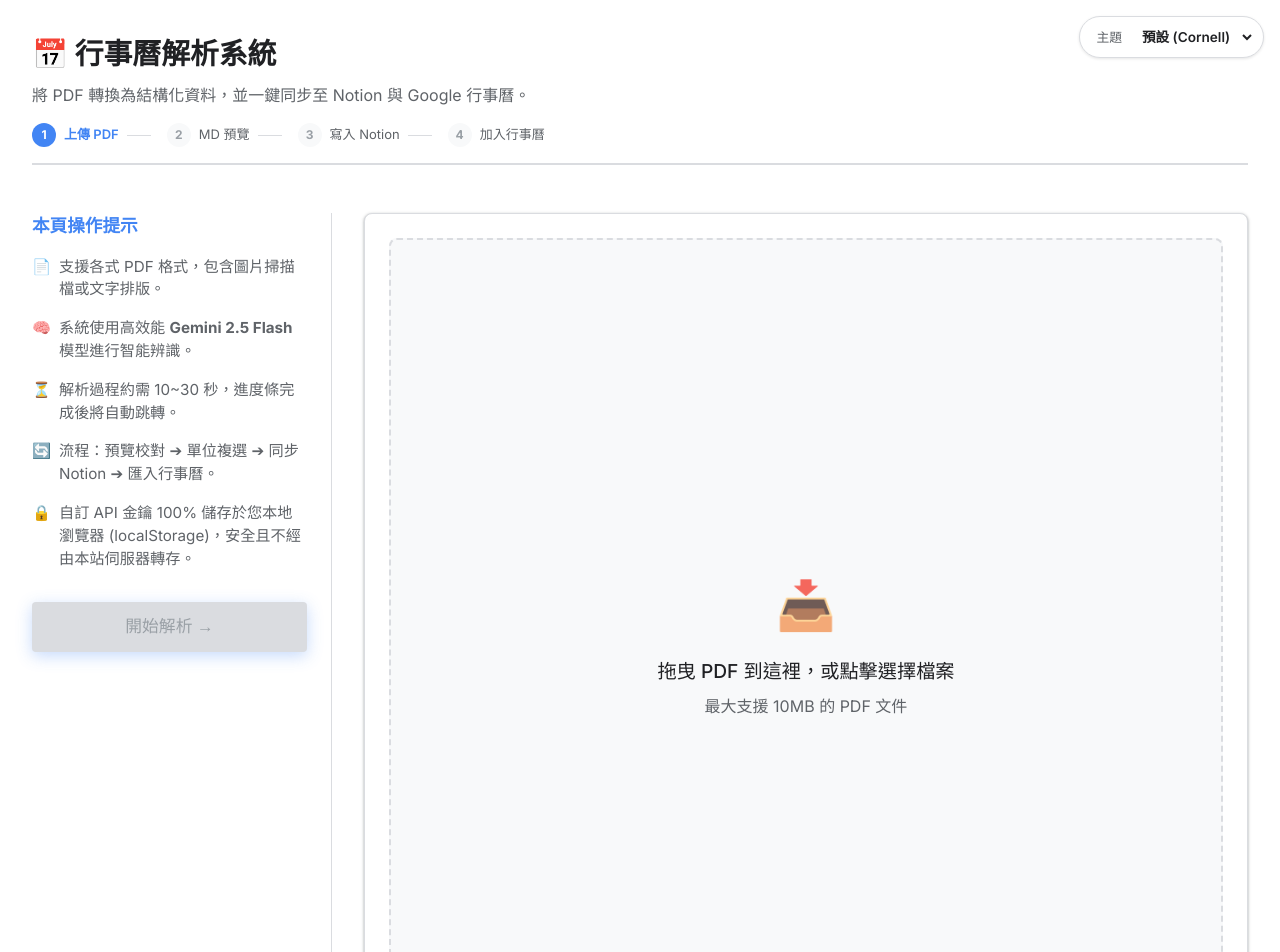
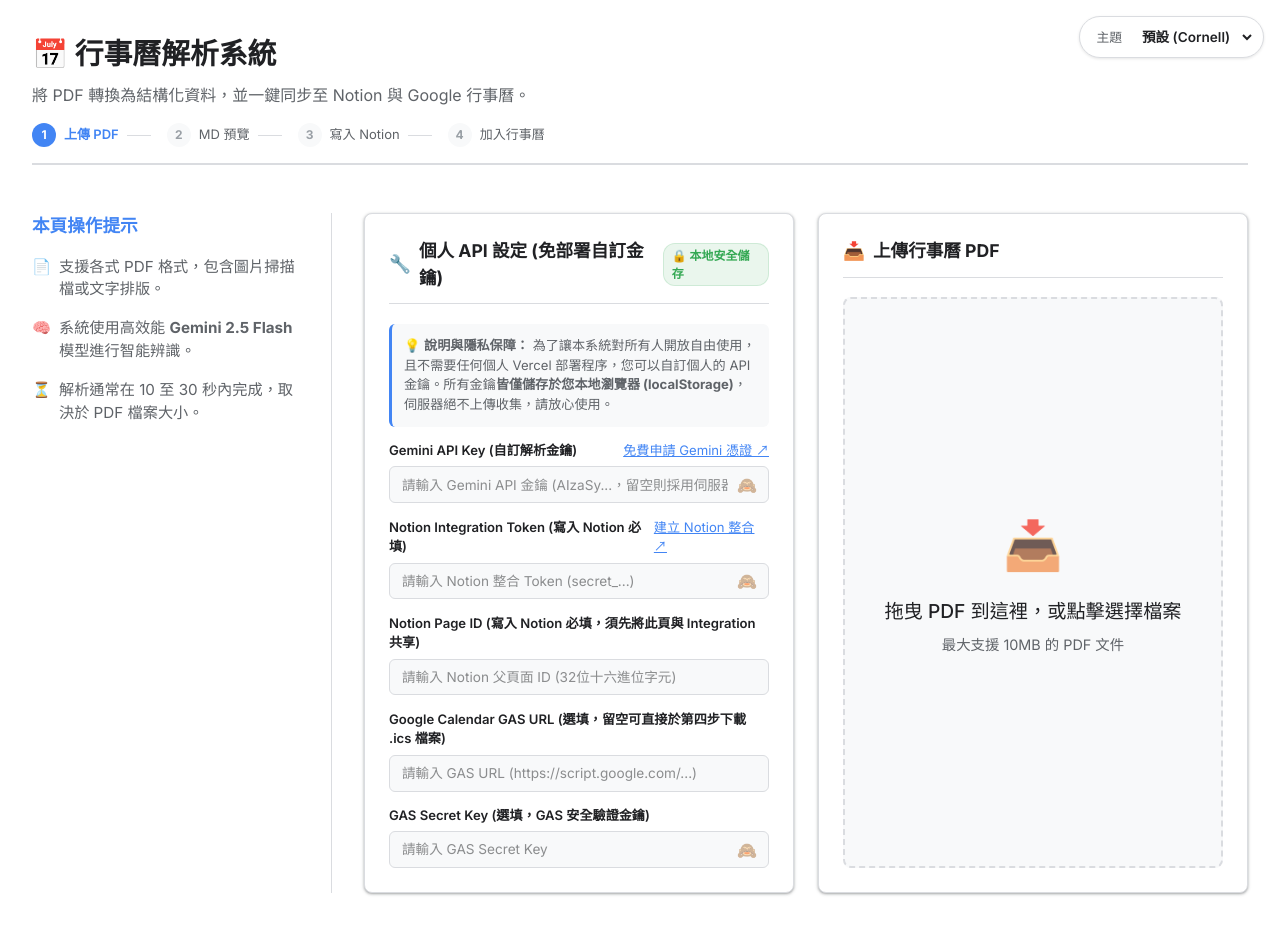
Before and after one commit to storynow01-arch/pdftomd, a Next.js app: page / in a window 1280 px wide. Shown: the top 952 px of the page. Built offline with nearby package versions, Linux system fonts and the light colour scheme.

Commit message:
style: 修復首頁 HTML/JSX 閉合標籤與 aside 操作提示，確保 Next.js 編譯成功

```diff
--- a/app/page.tsx
+++ b/app/page.tsx
@@ -254,126 +254,33 @@ export default function HomePage() {
           </li>
           <li style={{ marginBottom: '1rem', display: 'flex', gap: '0.5rem' }}>
             <span style={{ color: 'var(--google-yellow)' }}>⏳</span>
-            <span>解析過程約需 10~30 秒，進度條完成後將自動跳轉。</span>
-          </li>
-          <li style={{ marginBottom: '1rem', display: 'flex', gap: '0.5rem' }}>
-            <span style={{ color: 'var(--google-green)' }}>🔄</span>
-            <span>流程：預覽校對 ➔ 單位複選 ➔ 同步 Notion ➔ 匯入行事曆。</span>
-          </li>
-          <li style={{ marginBottom: '1rem', display: 'flex', gap: '0.5rem' }}>
-            <span style={{ color: 'var(--google-blue)' }}>🔒</span>
-            <span>自訂 API 金鑰 100% 儲存於您本地瀏覽器 (localStorage)，安全且不經由本站伺服器轉存。</span>
+            <span>解析通常在 10 至 30 秒內完成，取決於 PDF 檔案大小。</span>
           </li>
         </ul>
-
-        {/* 將執行按鈕移到提示區下方 */}
-        <div style={{ marginTop: '2rem' }}>
-          <button
-            className="btn-primary"
-            onClick={handleParse}
-            disabled={!file || loading}
-            style={{ width: '100%', fontSize: '1.05rem', padding: '0.75rem 1rem', boxShadow: '0 4px 16px rgba(66,133,244,0.3)' }}
-          >
-            {loading ? '🤖 解析中...' : '開始解析 →'}
-          </button>
-        </div>
       </aside>
 
-      {/* 右側核心區：Dropzone */}
-      <main className="cornell-notes">
-        <div className="card" style={{ height: '100%', display: 'flex', flexDirection: 'column' }}>
-          <div
-            style={{
-              flex: 1,
-              border: `2px dashed ${isDragging ? 'var(--google-blue)' : 'var(--border-subtle)'}`,
-              borderRadius: '8px',
-              backgroundColor: isDragging ? 'rgba(66, 133, 244, 0.05)' : 'var(--bg-secondary)',
-              display: 'flex',
-              flexDirection: 'column',
-              alignItems: 'center',
-              justifyContent: 'center',
-              cursor: 'pointer',
-              transition: 'all 0.2s ease',
-            }}
-            onDragOver={(e) => { e.preventDefault(); setIsDragging(true); }}
-            onDragLeave={() => setIsDragging(false)}
-            onDrop={handleDrop}
-            onClick={() => document.getElementById('file-input')?.click()}
-          >
-            <input
-              id="file-input"
-              type="file"
-              accept="application/pdf"
-              onChange={handleFileInput}
-              style={{ display: 'none' }}
-            />
-            {file ? (
-              <div style={{ textAlign: 'center' }}>
-                <div style={{ fontSize: '3rem', marginBottom: '1rem' }}>📄</div>
-                <p style={{ color: 'var(--google-blue)', fontWeight: 600, fontSize: '1.1rem' }}>{file.name}</p>
-                <p style={{ color: 'var(--text-muted)', fontSize: '0.9rem', marginTop: '0.5rem' }}>
-                  {(file.size / 1024).toFixed(1)} KB
-                </p>
-                <p style={{ color: 'var(--text-secondary)', fontSize: '0.9rem', marginTop: '1rem' }}>點擊重新選擇</p>
-              </div>
-            ) : (
-              <div style={{ textAlign: 'center', padding: '2rem' }}>
-                <div style={{ fontSize: '3rem', marginBottom: '1rem', opacity: 0.8 }}>📥</div>
-                <p style={{ color: 'var(--text-primary)', fontSize: '1.2rem', fontWeight: 500, marginBottom: '0.5rem' }}>
-                  拖曳 PDF 到這裡，或點擊選擇檔案
-                </p>
-                <p style={{ color: 'var(--text-secondary)' }}>最大支援 10MB 的 PDF 文件</p>
-              </div>
-            )}
-          </div>
-          {error && (
-            <div style={{ marginTop: '1rem', padding: '0.75rem', backgroundColor: 'rgba(234, 67, 53, 0.1)', color: 'var(--google-red)', borderRadius: '4px', border: '1px solid var(--google-red)' }}>
-              ⚠️ {error}
-            </div>
-          )}
+      {/* 右側核心區：左右並排響應式 Grid 佈局 */}
+      <main className="cornell-notes" style={{ display: 'grid', gridTemplateColumns: 'repeat(auto-fit, minmax(380px, 1fr))', gap: '1.5rem', alignItems: 'stretch' }}>
 
-          {/* 百分比進度條 */}
-          {loading && (
-            <div style={{ marginTop: '1.5rem', textAlign: 'center' }}>
-              <p style={{ color: 'var(--google-blue)', fontWeight: 600, marginBottom: '0.5rem' }}>
-                🤖 {progress === 100 ? '解析完成，即將跳轉...' : progressText} ({Math.round(progress)}%)
-              </p>
-              <div style={{ width: '100%', height: '8px', backgroundColor: 'var(--bg-secondary)', borderRadius: '4px', overflow: 'hidden', position: 'relative' }}>
-                <div style={{
-                  position: 'absolute', top: 0, left: 0, height: '100%',
-                  width: `${progress}%`,
-                  backgroundColor: 'var(--google-blue)',
-                  borderRadius: '4px',
-                  transition: 'width 0.3s ease'
-                }} />
-              </div>
-            </div>
-          )}
-        </div>
-
-        {/* 自訂金鑰設定折疊面板 */}
-        <div className="card" style={{ marginTop: '1.5rem', padding: '1.2rem', transition: 'all 0.3s ease' }}>
-          <div
-            onClick={() => setIsAccordionOpen(!isAccordionOpen)}
-            style={{ display: 'flex', justifyContent: 'space-between', alignItems: 'center', cursor: 'pointer', userSelect: 'none' }}
-          >
-            <h3 style={{ fontSize: '1.05rem', fontWeight: 700, margin: 0, display: 'flex', alignItems: 'center', gap: '0.5rem', color: 'var(--text-primary)' }}>
-              <span>🔧</span> 個人 API 設定 (自訂金鑰免部署)
+        {/* 左側卡片：自訂金鑰設定 */}
+        <div className="card" style={{ padding: '1.5rem', display: 'flex', flexDirection: 'column', gap: '1rem', backgroundColor: 'var(--bg-primary)' }}>
+          <div style={{ display: 'flex', justifyContent: 'space-between', alignItems: 'center', borderBottom: '1px solid var(--border-subtle)', paddingBottom: '0.75rem', marginBottom: '0.25rem' }}>
+            <h3 style={{ fontSize: '1.1rem', fontWeight: 700, margin: 0, display: 'flex', alignItems: 'center', gap: '0.5rem', color: 'var(--text-primary)' }}>
+              <span>🔧</span> 個人 API 設定 (免部署自訂金鑰)
             </h3>
-            <span style={{ fontSize: '0.9rem', color: 'var(--text-muted)', transform: isAccordionOpen ? 'rotate(180deg)' : 'rotate(0deg)', transition: 'transform 0.2s ease' }}>
-              ▼
+            <span style={{ fontSize: '0.75rem', color: 'var(--google-green)', fontWeight: 700, padding: '0.15rem 0.5rem', borderRadius: '12px', backgroundColor: 'rgba(52,168,83,0.1)', border: '1px solid rgba(52,168,83,0.15)' }}>
+              🔒 本地安全儲存
             </span>
           </div>
 
-          {isAccordionOpen && (
-            <div style={{ marginTop: '1.2rem', display: 'flex', flexDirection: 'column', gap: '1rem', animation: 'fadeIn 0.2s ease-out' }}>
-              <p style={{ fontSize: '0.85rem', color: 'var(--text-secondary)', lineHeight: 1.5, margin: '0 0 0.5rem 0', backgroundColor: 'var(--bg-secondary)', padding: '0.75rem', borderRadius: '6px', borderLeft: '3px solid var(--google-blue)' }}>
-                💡 <strong>為什麼要填寫？</strong> 為了讓本系統對所有人開放自由使用，且不需要任何個人 Vercel 部署程序，您可以自訂個人的 API 金鑰。所有金鑰<strong>皆僅儲存於您本地瀏覽器</strong>，伺服器絕不上傳收集，請放心使用。
+          <div style={{ display: 'flex', flexDirection: 'column', gap: '0.9rem', flex: 1 }}>
+            <p style={{ fontSize: '0.82rem', color: 'var(--text-secondary)', lineHeight: 1.5, margin: 0, backgroundColor: 'var(--bg-secondary)', padding: '0.75rem', borderRadius: '6px', borderLeft: '3px solid var(--google-blue)' }}>
+              💡 <strong>說明與隱私保障：</strong> 為了讓本系統對所有人開放自由使用，且不需要任何個人 Vercel 部署程序，您可以自訂個人的 API 金鑰。所有金鑰<strong>皆僅儲存於您本地瀏覽器 (localStorage)</strong>，伺服器絕不上傳收集，請放心使用。
             </p>
 
             {/* Gemini API Key */}
             <div>
-                <label style={{ display: 'flex', justifyContent: 'space-between', fontSize: '0.85rem', fontWeight: 600, marginBottom: '0.4rem', color: 'var(--text-primary)' }}>
+              <label style={{ display: 'flex', justifyContent: 'space-between', fontSize: '0.82rem', fontWeight: 600, marginBottom: '0.35rem', color: 'var(--text-primary)' }}>
                 <span>Gemini API Key (自訂解析金鑰)</span>
                 <a
                   href="https://aistudio.google.com/"
@@ -392,12 +299,12 @@ export default function HomePage() {
                   placeholder="請輸入 Gemini API 金鑰 (AIzaSy...，留空則採用伺服器預設)"
                   style={{
                     width: '100%',
-                      padding: '0.5rem 2.5rem 0.5rem 0.75rem',
+                    padding: '0.45rem 2.5rem 0.45rem 0.75rem',
                     border: '1px solid var(--border-subtle)',
                     borderRadius: '6px',
-                      fontSize: '0.9rem',
+                    fontSize: '0.85rem',
                     outline: 'none',
-                      backgroundColor: 'var(--bg-primary)',
+                    backgroundColor: 'var(--bg-secondary)',
                     color: 'var(--text-primary)',
                   }}
                 />
@@ -416,8 +323,8 @@ export default function HomePage() {
 
             {/* Notion Token */}
             <div>
-                <label style={{ display: 'flex', justifyContent: 'space-between', fontSize: '0.85rem', fontWeight: 600, marginBottom: '0.4rem', color: 'var(--text-primary)' }}>
-                  <span>Notion Integration Token (寫入 Notion 時必填)</span>
+              <label style={{ display: 'flex', justifyContent: 'space-between', fontSize: '0.82rem', fontWeight: 600, marginBottom: '0.35rem', color: 'var(--text-primary)' }}>
+                <span>Notion Integration Token (寫入 Notion 必填)</span>
                 <a
                   href="https://www.notion.so/my-integrations"
                   target="_blank"
@@ -435,12 +342,12 @@ export default function HomePage() {
                   placeholder="請輸入 Notion 整合 Token (secret_...)"
                   style={{
                     width: '100%',
-                      padding: '0.5rem 2.5rem 0.5rem 0.75rem',
+                    padding: '0.45rem 2.5rem 0.45rem 0.75rem',
                     border: '1px solid var(--border-subtle)',
                     borderRadius: '6px',
-                      fontSize: '0.9rem',
+                    fontSize: '0.85rem',
                     outline: 'none',
-                      backgroundColor: 'var(--bg-primary)',
+                    backgroundColor: 'var(--bg-secondary)',
                     color: 'var(--text-primary)',
                   }}
                 />
@@ -459,8 +366,8 @@ export default function HomePage() {
 
             {/* Notion Page ID */}
             <div>
-                <label style={{ display: 'block', fontSize: '0.85rem', fontWeight: 600, marginBottom: '0.4rem', color: 'var(--text-primary)' }}>
-                  Notion Page ID (寫入 Notion 時必填，須先將此頁面與 Notion 整合共享連結)
+              <label style={{ display: 'block', fontSize: '0.82rem', fontWeight: 600, marginBottom: '0.35rem', color: 'var(--text-primary)' }}>
+                Notion Page ID (寫入 Notion 必填，須先將此頁與 Integration 共享)
               </label>
               <input
                 type="text"
@@ -469,12 +376,12 @@ export default function HomePage() {
                 placeholder="請輸入 Notion 父頁面 ID (32位十六進位字元)"
                 style={{
                   width: '100%',
-                    padding: '0.5rem 0.75rem',
+                  padding: '0.45rem 0.75rem',
                   border: '1px solid var(--border-subtle)',
                   borderRadius: '6px',
-                    fontSize: '0.9rem',
+                  fontSize: '0.85rem',
                   outline: 'none',
-                    backgroundColor: 'var(--bg-primary)',
+                  backgroundColor: 'var(--bg-secondary)',
                   color: 'var(--text-primary)',
                 }}
               />
@@ -482,22 +389,22 @@ export default function HomePage() {
 
             {/* GAS URL */}
             <div>
-                <label style={{ display: 'block', fontSize: '0.85rem', fontWeight: 600, marginBottom: '0.4rem', color: 'var(--text-primary)' }}>
-                  Google Calendar GAS Web App URL (選填，若留空可直接在第四步下載 .ics 檔案一鍵匯入)
+              <label style={{ display: 'block', fontSize: '0.82rem', fontWeight: 600, marginBottom: '0.35rem', color: 'var(--text-primary)' }}>
+                Google Calendar GAS URL (選填，留空可直接於第四步下載 .ics 檔案)
               </label>
               <input
                 type="text"
                 value={gasUrl}
                 onChange={(e) => handleKeyChange('gas_url', e.target.value)}
-                  placeholder="請輸入 GAS 網頁應用程式 URL (https://script.google.com/...)"
+                placeholder="請輸入 GAS URL (https://script.google.com/...)"
                 style={{
                   width: '100%',
-                    padding: '0.5rem 0.75rem',
+                  padding: '0.45rem 0.75rem',
                   border: '1px solid var(--border-subtle)',
                   borderRadius: '6px',
-                    fontSize: '0.9rem',
+                  fontSize: '0.85rem',
                   outline: 'none',
-                    backgroundColor: 'var(--bg-primary)',
+                  backgroundColor: 'var(--bg-secondary)',
                   color: 'var(--text-primary)',
                 }}
               />
@@ -505,8 +412,8 @@ export default function HomePage() {
 
             {/* GAS Secret Key */}
             <div>
-                <label style={{ display: 'block', fontSize: '0.85rem', fontWeight: 600, marginBottom: '0.4rem', color: 'var(--text-primary)' }}>
-                  GAS Secret Key (選填，配合 GAS 驗證使用的安全金鑰)
+              <label style={{ display: 'block', fontSize: '0.82rem', fontWeight: 600, marginBottom: '0.35rem', color: 'var(--text-primary)' }}>
+                GAS Secret Key (選填，GAS 安全驗證金鑰)
               </label>
               <div style={{ position: 'relative' }}>
                 <input
@@ -516,12 +423,12 @@ export default function HomePage() {
                   placeholder="請輸入 GAS Secret Key"
                   style={{
                     width: '100%',
-                      padding: '0.5rem 2.5rem 0.5rem 0.75rem',
+                    padding: '0.45rem 2.5rem 0.45rem 0.75rem',
                     border: '1px solid var(--border-subtle)',
                     borderRadius: '6px',
-                      fontSize: '0.9rem',
+                    fontSize: '0.85rem',
                     outline: 'none',
-                      backgroundColor: 'var(--bg-primary)',
+                    backgroundColor: 'var(--bg-secondary)',
                     color: 'var(--text-primary)',
                   }}
                 />
@@ -538,11 +445,86 @@ export default function HomePage() {
               </div>
             </div>
           </div>
+        </div>
+
+        {/* 右側卡片：PDF 拖曳上傳與進度 */}
+        <div className="card" style={{ padding: '1.5rem', display: 'flex', flexDirection: 'column', backgroundColor: 'var(--bg-primary)', justifyContent: 'space-between', minHeight: '480px' }}>
+          <div style={{ display: 'flex', alignItems: 'center', marginBottom: '1.2rem', borderBottom: '1px solid var(--border-subtle)', paddingBottom: '0.75rem' }}>
+            <h3 style={{ fontSize: '1.1rem', fontWeight: 700, margin: 0, display: 'flex', alignItems: 'center', gap: '0.5rem', color: 'var(--text-primary)' }}>
+              <span>📥</span> 上傳行事曆 PDF
+            </h3>
+          </div>
+
+          <div
+            style={{
+              flex: 1,
+              border: `2px dashed ${isDragging ? 'var(--google-blue)' : 'var(--border-subtle)'}`,
+              borderRadius: '8px',
+              backgroundColor: isDragging ? 'rgba(66, 133, 244, 0.05)' : 'var(--bg-secondary)',
+              display: 'flex',
+              flexDirection: 'column',
+              alignItems: 'center',
+              justifyContent: 'center',
+              cursor: 'pointer',
+              transition: 'all 0.2s ease',
+              minHeight: '280px',
+            }}
+            onDragOver={(e) => { e.preventDefault(); setIsDragging(true); }}
+            onDragLeave={() => setIsDragging(false)}
+            onDrop={handleDrop}
+            onClick={() => document.getElementById('file-input')?.click()}
+          >
+            <input
+              id="file-input"
+              type="file"
+              accept="application/pdf"
+              onChange={handleFileInput}
+              style={{ display: 'none' }}
+            />
+            {file ? (
+              <div style={{ textAlign: 'center', padding: '1rem' }}>
+                <div style={{ fontSize: '3rem', marginBottom: '1rem' }}>📄</div>
+                <p style={{ color: 'var(--google-blue)', fontWeight: 600, fontSize: '1.1rem', wordBreak: 'break-all', padding: '0 1rem' }}>{file.name}</p>
+                <p style={{ color: 'var(--text-muted)', fontSize: '0.9rem', marginTop: '0.5rem' }}>
+                  {(file.size / 1024).toFixed(1)} KB
+                </p>
+                <p style={{ color: 'var(--text-secondary)', fontSize: '0.9rem', marginTop: '1rem' }}>點擊或重新拖曳以更換檔案</p>
+              </div>
+            ) : (
+              <div style={{ textAlign: 'center', padding: '2rem' }}>
+                <div style={{ fontSize: '3rem', marginBottom: '1rem', opacity: 0.8 }}>📥</div>
+                <p style={{ color: 'var(--text-primary)', fontSize: '1.2rem', fontWeight: 500, marginBottom: '0.5rem' }}>
+                  拖曳 PDF 到這裡，或點擊選擇檔案
+                </p>
+                <p style={{ color: 'var(--text-secondary)', fontSize: '0.9rem' }}>最大支援 10MB 的 PDF 文件</p>
+              </div>
+            )}
+          </div>
+          {error && (
+            <div style={{ marginTop: '1rem', padding: '0.75rem', backgroundColor: 'rgba(234, 67, 53, 0.1)', color: 'var(--google-red)', borderRadius: '6px', border: '1px solid var(--google-red)', fontSize: '0.9rem' }}>
+              ⚠️ {error}
+            </div>
+          )}
+
+          {/* 百分比進度條 */}
+          {loading && (
+            <div style={{ marginTop: '1.5rem', textAlign: 'center' }}>
+              <p style={{ color: 'var(--google-blue)', fontWeight: 600, marginBottom: '0.5rem', fontSize: '0.9rem' }}>
+                🤖 {progress === 100 ? '解析完成，即將跳轉...' : progressText} ({Math.round(progress)}%)
+              </p>
+              <div style={{ width: '100%', height: '8px', backgroundColor: 'var(--bg-secondary)', borderRadius: '4px', overflow: 'hidden', position: 'relative' }}>
+                <div style={{
+                  position: 'absolute', top: 0, left: 0, height: '100%',
+                  width: `${progress}%`,
+                  backgroundColor: 'var(--google-blue)',
+                  borderRadius: '4px',
+                  transition: 'width 0.3s ease'
+                }} />
+              </div>
+            </div>
           )}
         </div>
       </main>
-
-      {/* footer 已經不需要了，移除以保持版面簡潔 */}
     </div>
   );
 }
```
Lines whose indentation alone changed are shown as unchanged.
